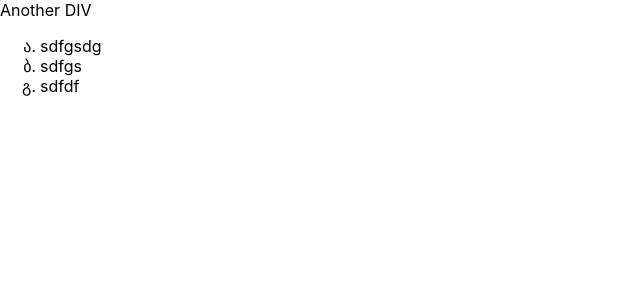
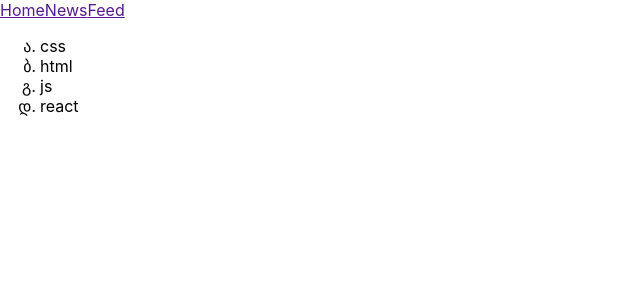
Before and after one commit to ArturBarilo/Way-of-Samurai-1-0, a React (Create React App) app in the folder 01-first-project/react-kabzda-1/: page / in a window 1280 px wide. Shown: the top 300 px of the page, without its empty margins (0-640 px from the left). Built offline with nearby package versions, Linux system fonts and the light colour scheme.

Commit message:
lesson 9(import/export)

```diff
--- a/01-first-project/react-kabzda-1/src/App.js
+++ b/01-first-project/react-kabzda-1/src/App.js
@@ -1,17 +1,14 @@
-import React, { Component } from 'react';
+import React from 'react';
 import './App.css';
+import Header from './Header.js'
+import Technologies from './Technologies.js'
+
 
 const App = () => {
   return (
     <div>
-      <div>Another DIV</div>
-    <div className="App">
-      <ul>
-        <li>sdfgsdg</li>
-        <li>sdfgs</li>
-        <li>sdfdf</li>
-      </ul>
-    </div>
+    <Header />
+    <Technologies />
     </div>
   );
 }
--- /dev/null
+++ b/01-first-project/react-kabzda-1/src/Header.js
@@ -0,0 +1,13 @@
+import React from 'react';
+
+const Header = () => {
+    return (
+        <div>
+            <a href="">Home</a>
+            <a href="">News</a>
+            <a href="">Feed</a>
+        </div>
+    );
+}
+
+export default Header;
--- /dev/null
+++ b/01-first-project/react-kabzda-1/src/Technologies.js
@@ -0,0 +1,16 @@
+import React from 'react';
+
+const Technologies = () => {
+    return (
+        <div>
+            <ul>
+                <li>css</li>
+                <li>html</li>
+                <li>js</li>
+                <li>react</li>
+            </ul>
+        </div>
+    )
+}
+
+export default Technologies;
```
